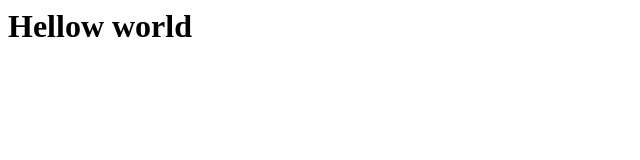
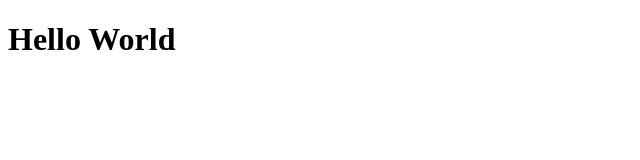
Before and after one commit to mat0ta/mat0ta.github.io, a plain HTML site: page index.html in a window 1280 px wide. Shown: the whole page, without its empty margins (0-640 px from the left). Drawn offline with Linux system fonts and the light colour scheme.

Commit message:
Update index.html

```diff
--- a/index.html
+++ b/index.html
@@ -1 +1,6 @@
-<h1>Hellow world</h1>
+<!DOCTYPE html>
+<html>
+<body>
+<h1>Hello World</h1>
+</body>
+</html>
```
